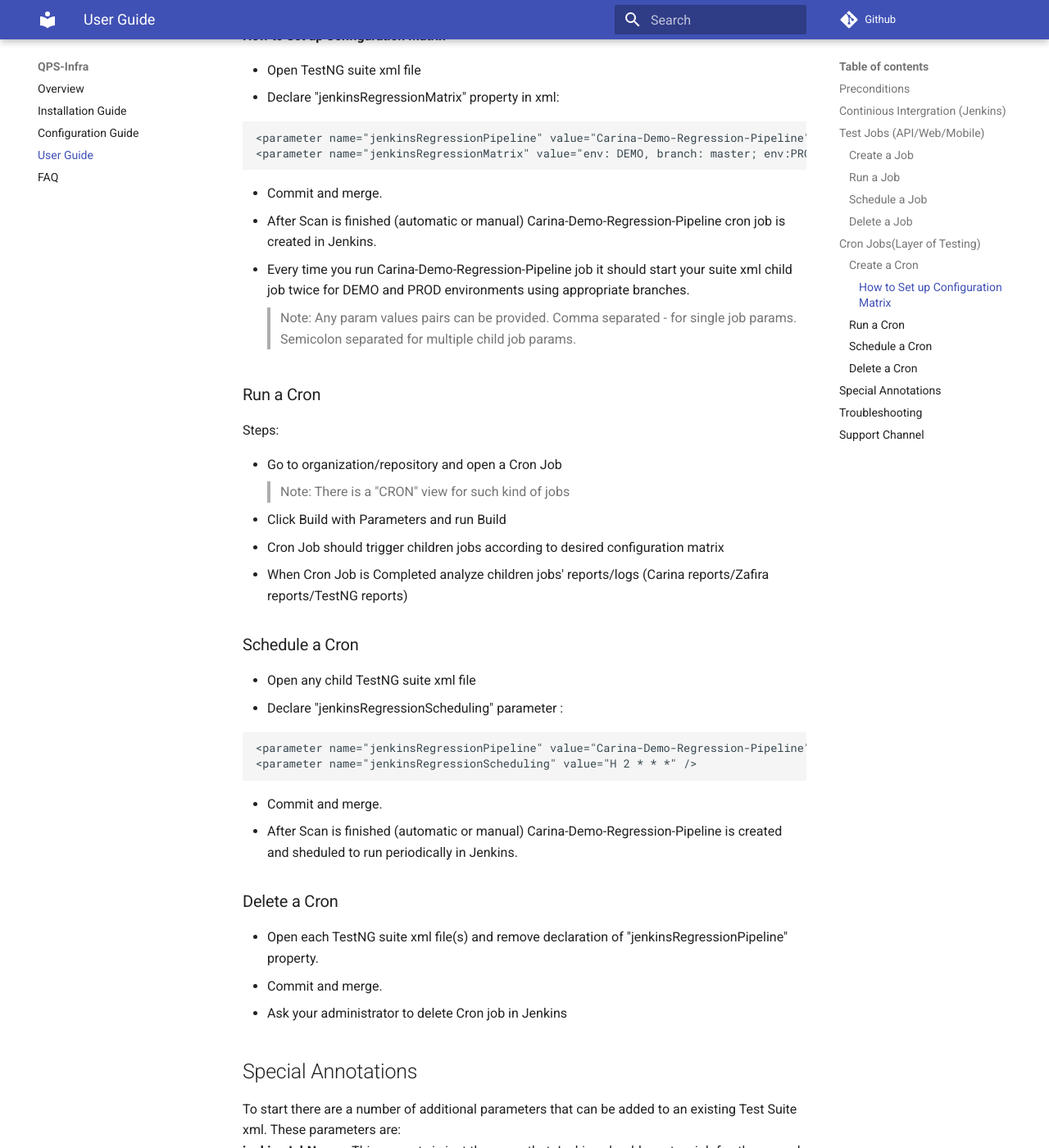
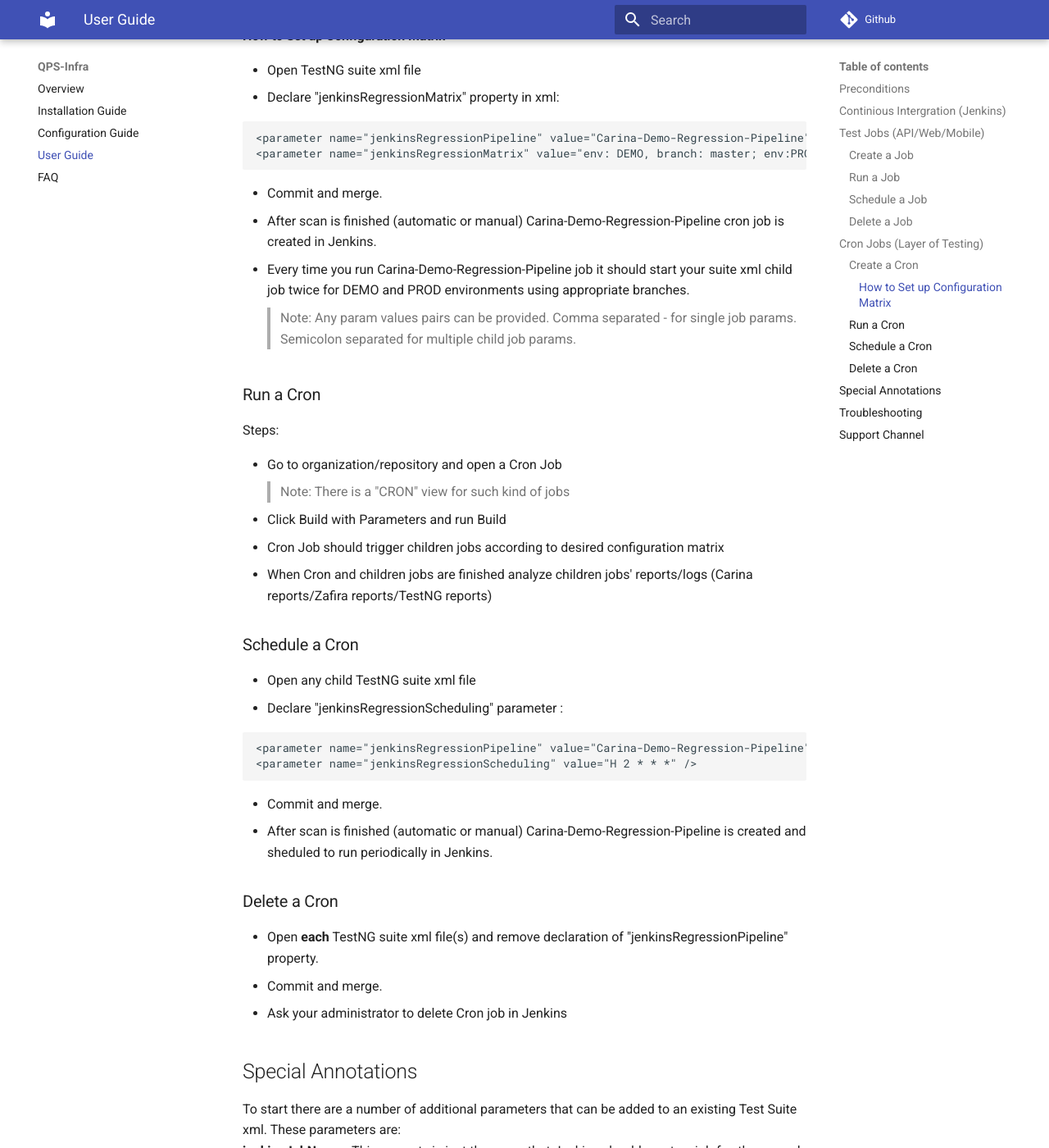
Before and after one commit to zebrunner/community-edition, an MkDocs documentation site: the page built from docs/user-guide.md, in a window 1280 px wide and 1400 px high, scrolled down 2300 px. Shown: the whole window at 82% size. Built offline with MkDocs 1.6.1 and Material for MkDocs 9.7.7, drawn with Linux system fonts in a browser that asks for light colours; comment, search, counter and statistics services are not loaded; old or Windows-style settings are respelled for this version of MkDocs; some of the changed text lies outside the part shown.

Commit message:
minor fixes

````diff
--- a/docs/user-guide.md
+++ b/docs/user-guide.md
@@ -29,7 +29,7 @@
 <parameter name="jenkinsEnvironments" value="DEMO"/>
 ```
 * Commit and merge.
-* After Scan is finished (automatic or manual) "Job1" test job is created in Jenkins.
+* After scan is finished (automatic or manual) "Job1" test job is created in Jenkins.
 
 ### Run a Job
 Steps:
@@ -57,7 +57,7 @@
 * Commit and merge.
 * Ask your administrator to remove the Job on Jenkins.
 
-## Cron Jobs(Layer of Testing)
+## Cron Jobs (Layer of Testing)
 Jenkins Pipeline Cron - this is a job that can execute different suites/jobs in scope of single run. Test Job can be assigned to testing layer(cron) using "jenkinsRegressionPipeline" annotation.
 
 ### Create a Cron
@@ -67,7 +67,7 @@
 <parameter name="jenkinsRegressionPipeline" value="nightly_regression, full_regression"/>
 ```
 * Commit and merge.
-* After Scan is finished (automatic or manual) nightly_regression and full_regression crons are created in Jenkins.
+* After scan is finished (automatic or manual) nightly_regression and full_regression crons are created in Jenkins.
 * During execution nightly_regression or full_regression crons current test suite(job) must be executed.
 
 #### How to Set up Configuration Matrix
@@ -78,7 +78,7 @@
 <parameter name="jenkinsRegressionMatrix" value="env: DEMO, branch: master; env:PROD, branch: prod"/>
 ```
 * Commit and merge.
-* After Scan is finished (automatic or manual) Carina-Demo-Regression-Pipeline cron job is created in Jenkins.
+* After scan is finished (automatic or manual) Carina-Demo-Regression-Pipeline cron job is created in Jenkins.
 * Every time you run Carina-Demo-Regression-Pipeline job it should start your suite xml child job twice for DEMO and PROD environments using appropriate branches.
 > Note: Any param values pairs can be provided. Comma separated - for single job params. Semicolon separated for multiple child job params.
 
@@ -89,7 +89,7 @@
 > Note: There is a "CRON" view for such kind of jobs
 * Click Build with Parameters and run Build
 * Cron Job should trigger children jobs according to desired configuration matrix
-* When Cron Job is Completed analyze children jobs' reports/logs (Carina reports/Zafira reports/TestNG reports)
+* When Cron and children jobs are finished analyze children jobs' reports/logs (Carina reports/Zafira reports/TestNG reports)
 
 ### Schedule a Cron
 * Open any child TestNG suite xml file
@@ -99,11 +99,11 @@
 <parameter name="jenkinsRegressionScheduling" value="H 2 * * *" />
 ```
 * Commit and merge.
-* After Scan is finished (automatic or manual) Carina-Demo-Regression-Pipeline is created and sheduled to run periodically in Jenkins.
+* After scan is finished (automatic or manual) Carina-Demo-Regression-Pipeline is created and sheduled to run periodically in Jenkins.
 
 ### Delete a Cron
 
-* Open each TestNG suite xml file(s) and remove declaration of "jenkinsRegressionPipeline" property.
+* Open <b>each</b> TestNG suite xml file(s) and remove declaration of "jenkinsRegressionPipeline" property.
 * Commit and merge.
 * Ask your administrator to delete Cron job in Jenkins
 
@@ -135,7 +135,7 @@
 <b>jenkinsJobExecutionOrder</b> - This property takes a number value and allows for a pipeline to be generated which will run tests in a sequential synchronous manner, compared to the default asynchronous manner.
 </br>
 <b>jenkinsJobExecutionMode</b> - This property is only consumed when a jenkinsJobExecutionOrder has been set on a pipeline which would put that pipeline into a synchronous mode and takes a value of "continue" or "abort".
-When it is "abort" we halt the entire pipeline as only failed job detected. It might be useful to setup extended health-check scenarios
+When it is "abort" we halt the entire pipeline as only failed job detected. It might be useful to setup extended health-check scenarios.
 </br>
 <b>jenkinsRegressionMatrix</b> - This property we use for creating configuration test matrix.
 </br>
````
Also changed, not shown: other parts of docs/user-guide.md (+1 -1 lines).
